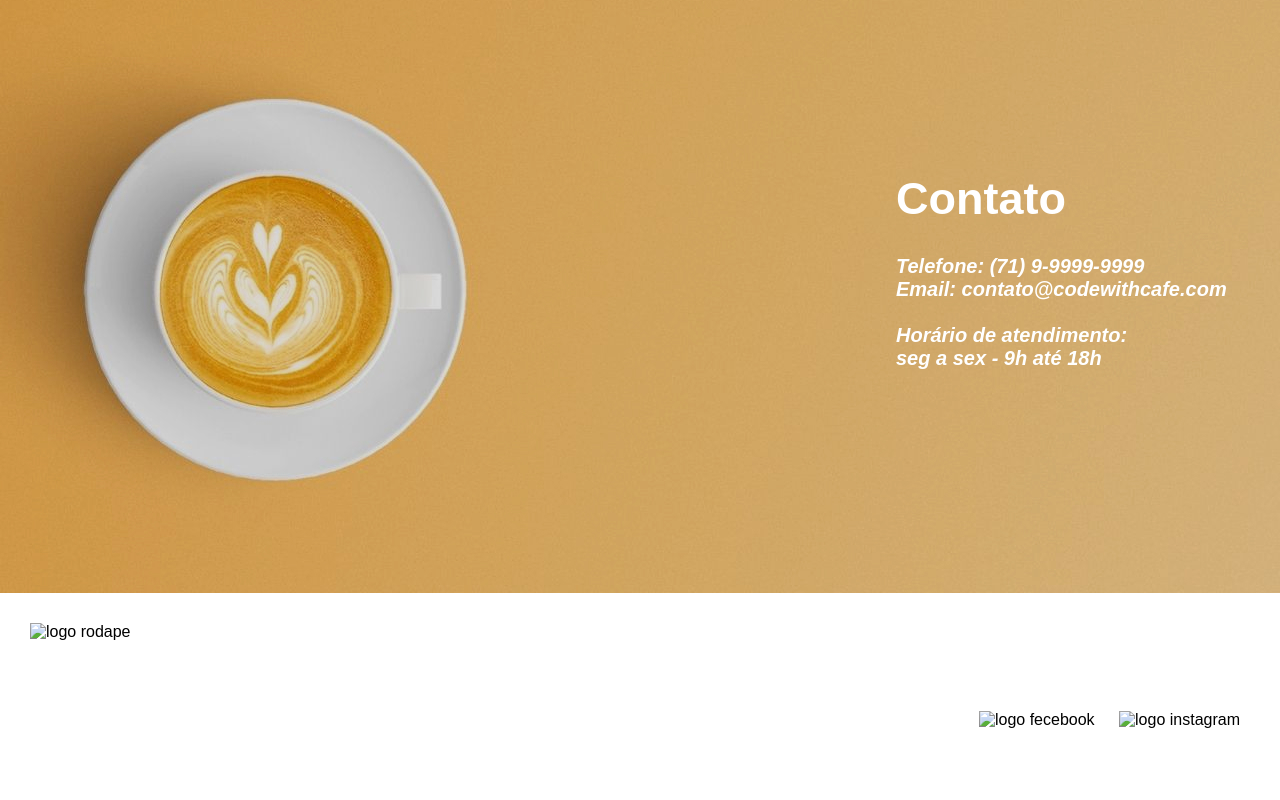
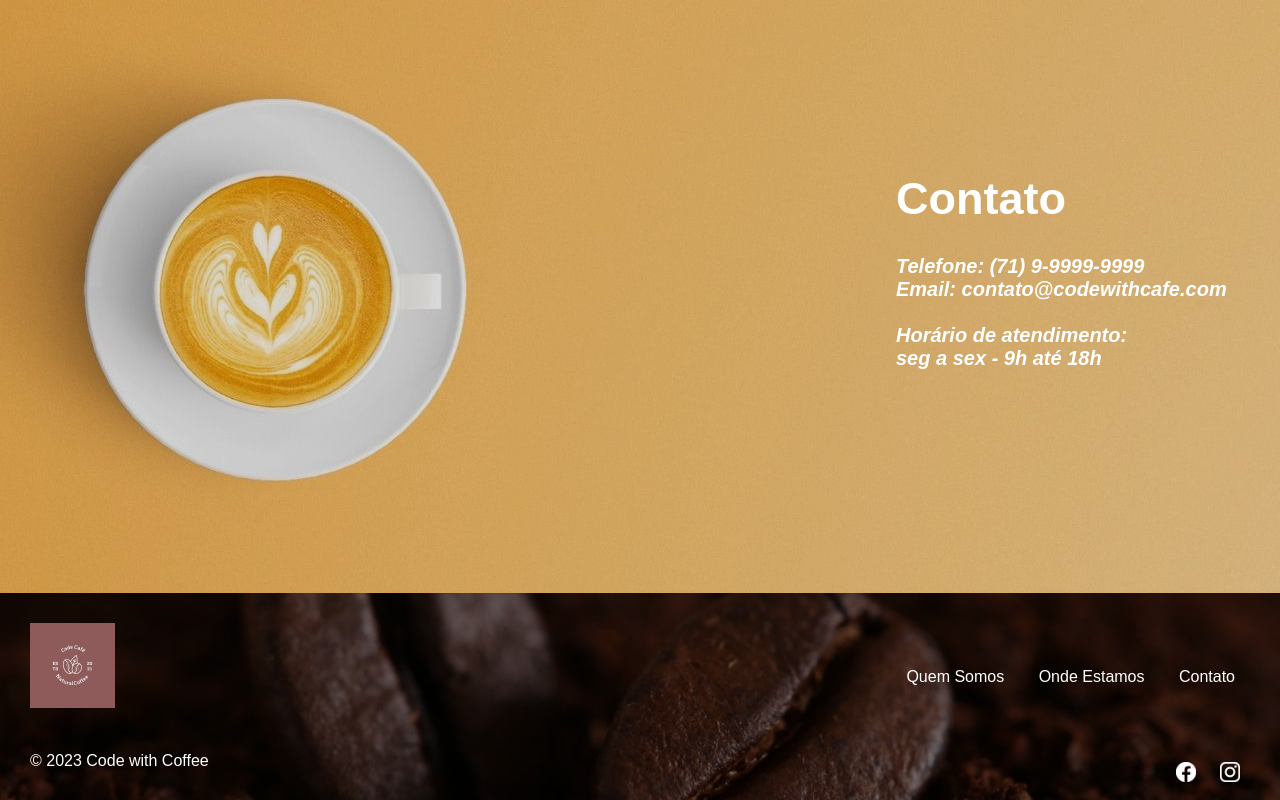
Before and after one commit to GabrielBastos019/lading-page, a plain HTML site: page index.html in a window 1280 px wide. Shown: the part 2771-3571 px from the top of the page. Before the commit the page ends 3510 px from the top, so only its background shows below. Drawn offline with Linux system fonts and the light colour scheme; the site is published under a folder, as on GitHub Pages, so addresses that start at the root find nothing.

Commit message:
resolvido os bugs das img e background

```diff
--- a/index.html
+++ b/index.html
@@ -71,7 +71,7 @@
 
     <footer class="rodape">
       <a href="" class="logo">
-        <img  src="/img/logo.jpg" alt="logo rodape">
+        <img  src="img/logo.jpg" alt="logo rodape">
       </a>
 
         <ul>
@@ -82,11 +82,11 @@
         <div class="conteudo-de-baixo">
       <div class="redes-sociais">
         <a href="https://www.facebook.com/">
-          <img src="/img/face.png" alt="logo fecebook"
+          <img src="img/face.png" alt="logo fecebook"
           title="fecebook" class="fecebook">
         </a>
         <a href="https://www.instagram.com">
-          <img src="/img/insta.png" alt="logo instagram"
+          <img src="img/insta.png" alt="logo instagram"
           title="instagram" class="instagram">
         </a>
       </div>
--- a/style.css
+++ b/style.css
@@ -121,7 +121,7 @@ body{
 }
 .rodape {
     padding: 30px;
-    background: url("/img/fundo-rodape.jpg")center center no-repeat;
+    background: url("img/fundo-rodape.jpg")center center no-repeat;
     font-size: cover;
 }
 .rodape ul {
```
